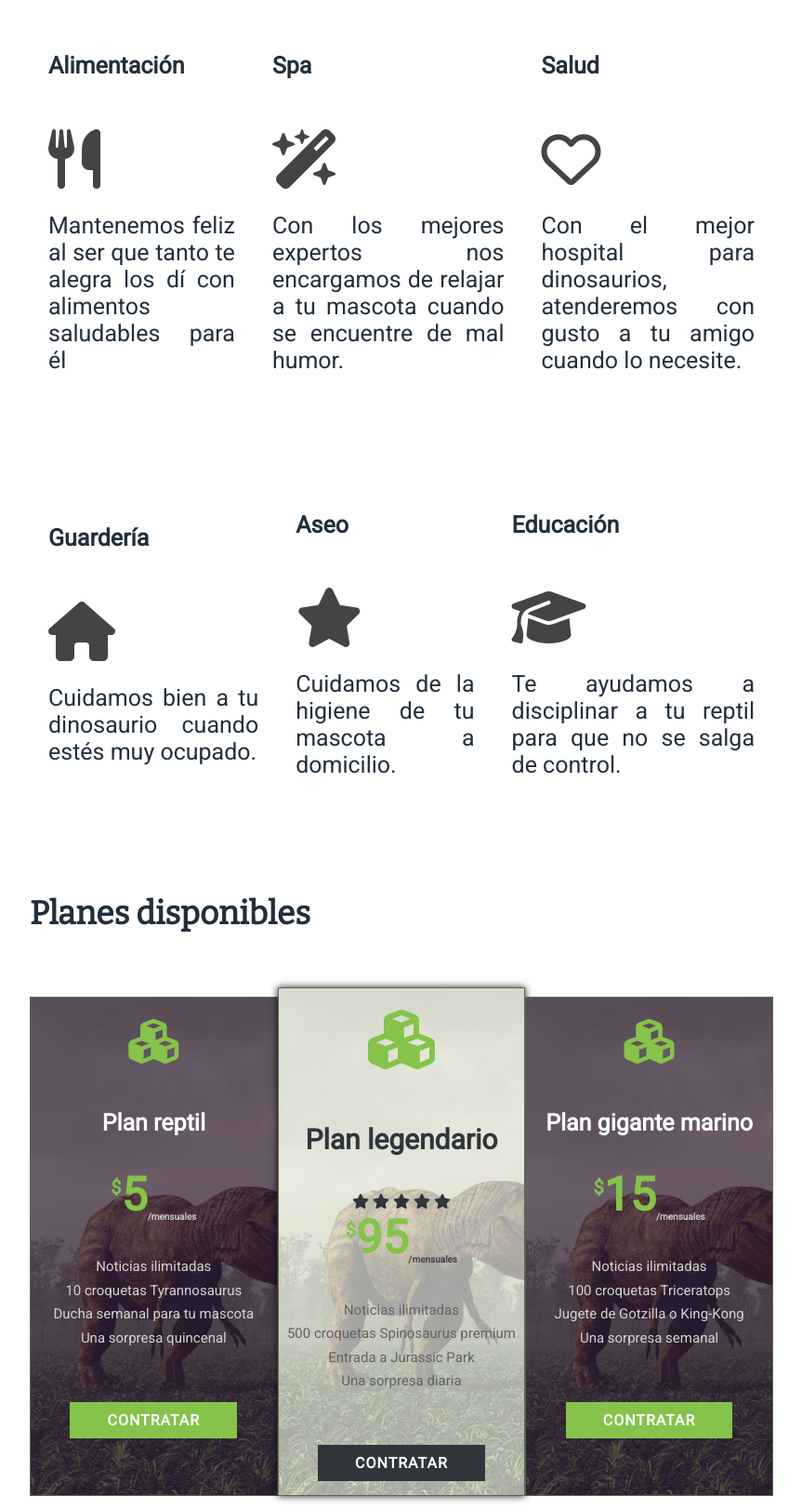
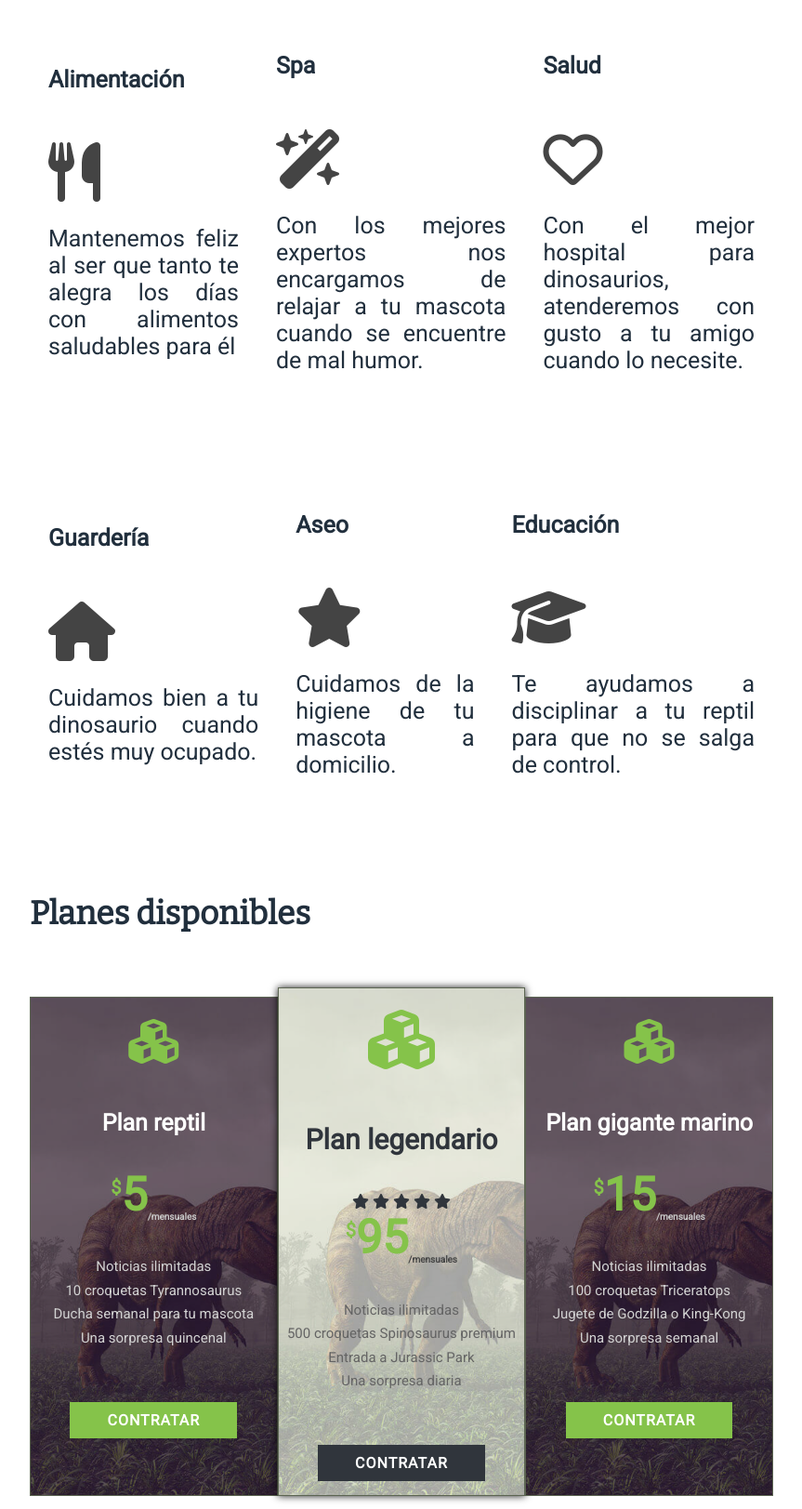
Before and after one commit to jhonatan247/eje1, a plain HTML site: page precios.html in a window 1280 px wide. Shown: the part 1235-2858 px from the top of the page at 93% size, without its empty margins (208-1071 px from the left). Drawn offline with nearby package versions, Linux system fonts and the light colour scheme; some packages are replaced by stand-ins of ours; a script that the page names is missing; files whose address does not match are found by name.

Commit message:
'arreglo'

```diff
--- a/precios.html
+++ b/precios.html
@@ -152,7 +152,7 @@
         <div class="columnasx3">
           <h4>Alimentaci&oacuten</h4>
           <i class="fa fa-cutlery fa-4x" aria-hidden="true"></i>
-          <p align="justify">Mantenemos feliz al ser que tanto te alegra los d&iacute con alimentos saludables para &eacutel</p>
+          <p align="justify">Mantenemos feliz al ser que tanto te alegra los d&iacuteas con alimentos saludables para &eacutel</p>
         </div>
         <div class="columnasx3">
           <h4>Spa</h4>
@@ -237,7 +237,7 @@
               <ul class="lista-precios">
                 <li class="lista-espacios">Noticias ilimitadas</li>
                 <li class="lista-espacios">100 croquetas Triceratops</li>
-                <li class="lista-espacios">Jugete de Gotzilla o King-Kong</li>
+                <li class="lista-espacios">Jugete de Godzilla o King-Kong</li>
                 <li class="lista-espacios">Una sorpresa semanal</li>
               </ul>
             </div>
```
